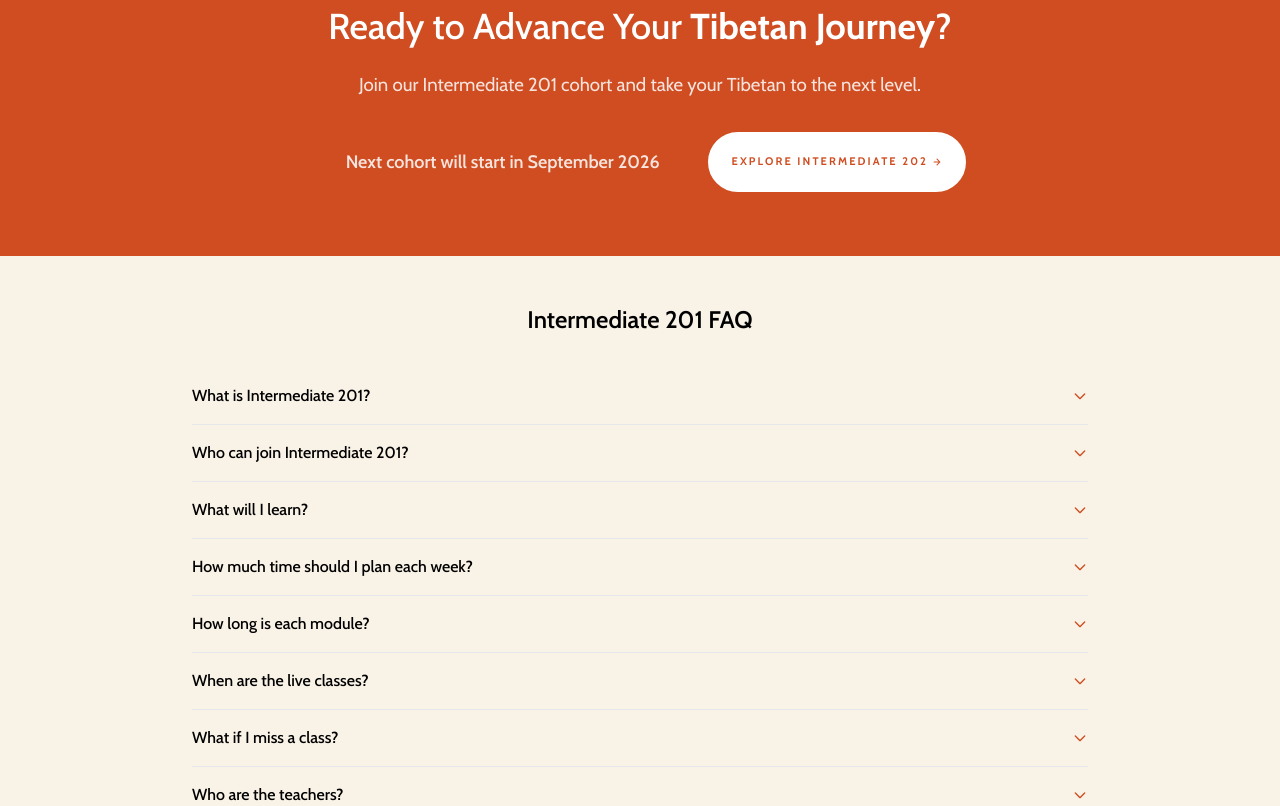
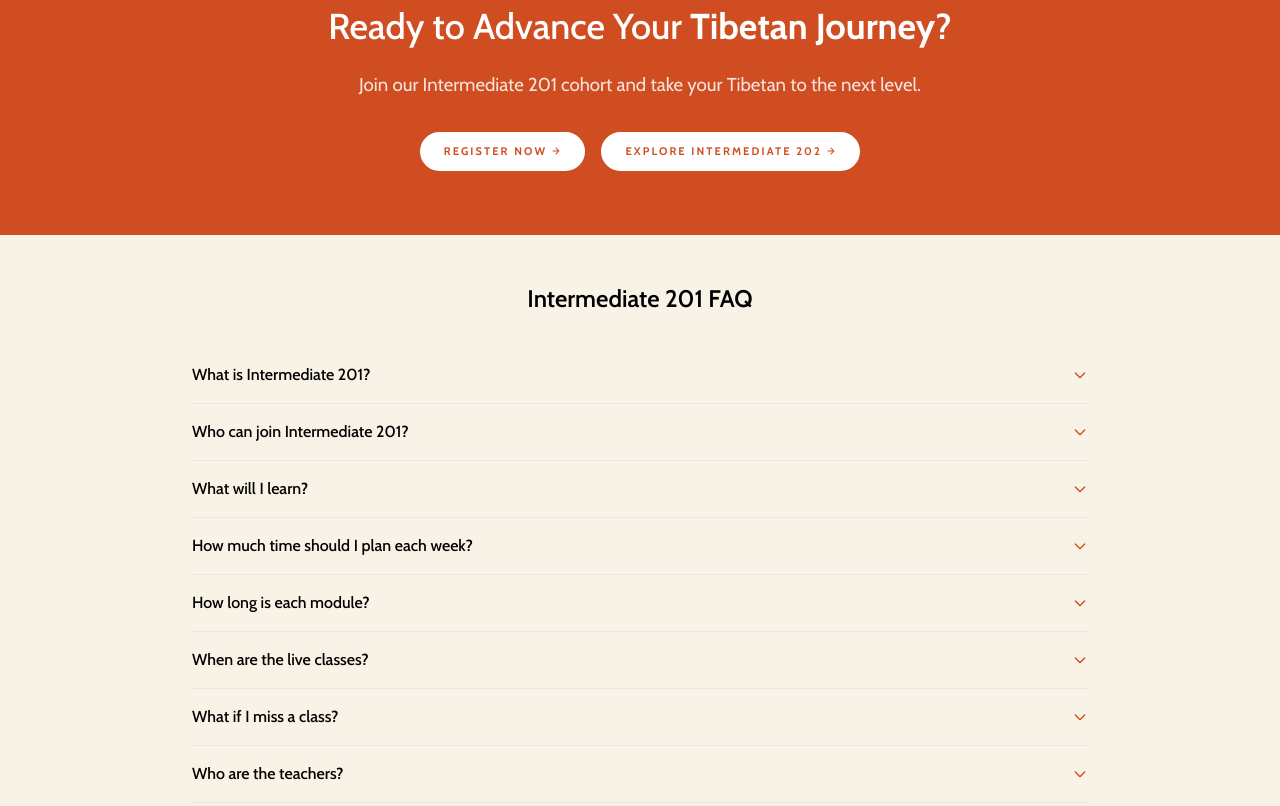
Before and after one commit to iloha-222/tibetan-website, an Astro site: page /live/intermediate/201 in a window 1280 px wide. Shown: the part 7780-8586 px from the top of the page. Built offline with nearby package versions, Linux system fonts and the light colour scheme; Astro itself is replaced by a stand-in of ours; some packages are replaced by stand-ins of ours.

Commit message:
Add Corsizio registration link for Tibetan 201 live course
Co-Authored-By: Claude Sonnet 4.6 <noreply@anthropic.com>

```diff
--- a/src/pages/live/intermediate/201/index.astro
+++ b/src/pages/live/intermediate/201/index.astro
@@ -1485,9 +1485,7 @@ import Footer from "../../../../components/Footer.astro";
 					Join our Intermediate 201 cohort and take your Tibetan to the next level.
 				</p>
 				<div class="space-y-4 sm:space-y-0 sm:space-x-4 sm:flex sm:justify-center">
-					<div class="inline-block px-6 py-3 md:px-8 md:py-4 rounded-lg font-semibold text-base md:text-lg" style="font-family: 'Cabin', Helvetica, Arial, Lucida, sans-serif; color: rgba(255,255,255,0.85);">
-						Next cohort will start in September 2026
-					</div>
+					<a href="https://site.corsizio.com/event/6a15b0beab66dc30047e8cb8" target="_blank" rel="noopener noreferrer" style="display: inline-flex; align-items: center; justify-content: center; gap: 0.4em; padding: 12px 22px; border: 2px solid #fff; border-radius: 50px; color: #CF4D21; font-family: 'Cabin', Helvetica, Arial, Lucida, sans-serif; font-size: 11px; font-weight: 700; letter-spacing: 2.1px; text-decoration: none; text-transform: uppercase; line-height: 1; transition: color 300ms ease 0ms, background-color 300ms ease 0ms; white-space: nowrap; background-color: #fff;" onmouseover="this.style.backgroundColor='transparent';this.style.color='#fff'" onmouseout="this.style.backgroundColor='#fff';this.style.color='#CF4D21'">Register Now<svg width="10" height="10" viewBox="0 0 24 24" fill="none" stroke="currentColor" stroke-width="2.5" stroke-linecap="round" stroke-linejoin="round"><path d="M5 12h14M12 5l7 7-7 7"/></svg></a>
 					<a href="/live/intermediate/202" style="display: inline-flex; align-items: center; justify-content: center; gap: 0.4em; padding: 12px 22px; border: 2px solid #fff; border-radius: 50px; color: #CF4D21; font-family: 'Cabin', Helvetica, Arial, Lucida, sans-serif; font-size: 11px; font-weight: 700; letter-spacing: 2.1px; text-decoration: none; text-transform: uppercase; line-height: 1; transition: color 300ms ease 0ms, background-color 300ms ease 0ms; white-space: nowrap; background-color: #fff;\" onmouseover=\"this.style.backgroundColor='transparent';this.style.color='#fff'\" onmouseout=\"this.style.backgroundColor='#fff';this.style.color='#CF4D21'\">Explore Intermediate 202<svg width="10" height="10" viewBox="0 0 24 24" fill="none" stroke="currentColor" stroke-width="2.5" stroke-linecap="round" stroke-linejoin="round"><path d="M5 12h14M12 5l7 7-7 7"/></svg></a>
 				</div>
 			</div>
```
